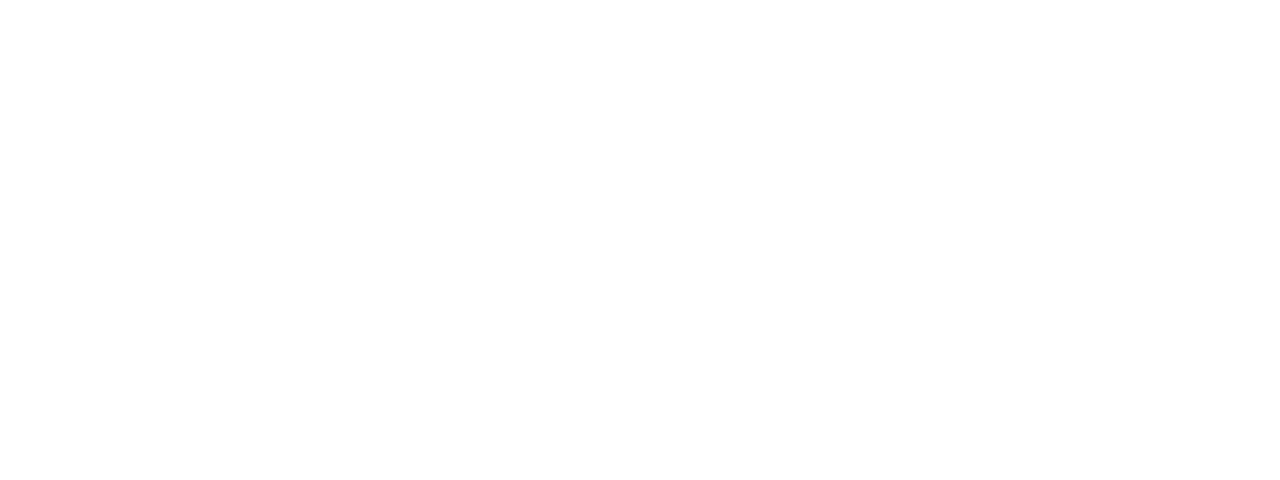
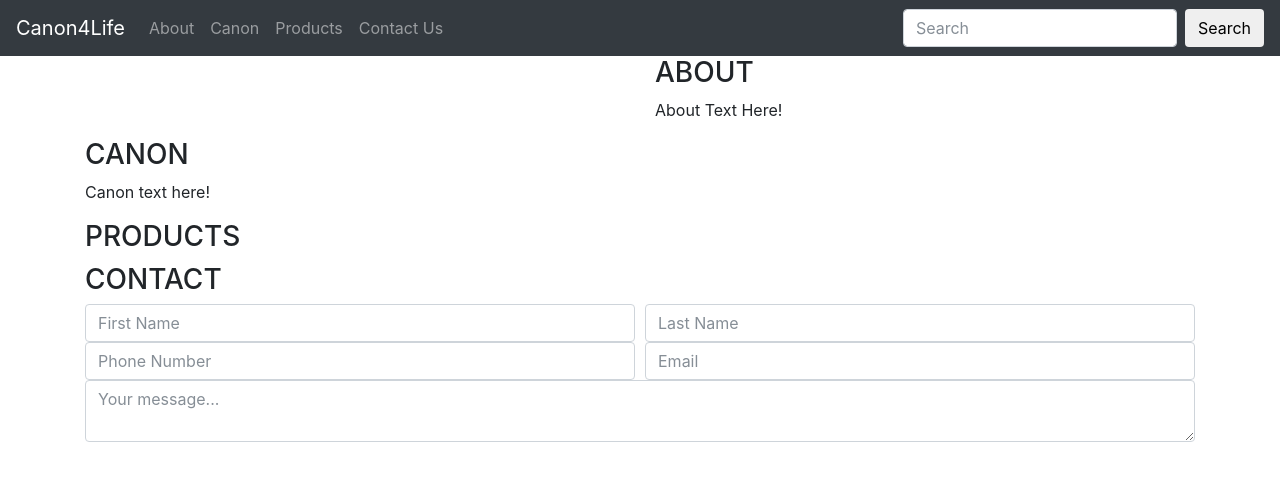
Before and after one commit to Jmorr10/30D30SD4, a plain HTML site: page index.html in a window 1280 px wide. Drawn offline with nearby package versions, Linux system fonts and the light colour scheme; a web font is replaced by a local one.

Commit message:
Started working on the basic HTML structure of the site.

```diff
--- a/index.html
+++ b/index.html
@@ -22,6 +22,115 @@
 
     </head>
     <body>
+        <header>
+
+            <nav class="navbar navbar-expand-lg navbar-dark bg-dark">
+				<a class="navbar-brand" href="#">Canon4Life</a>
+				<button class="navbar-toggler" type="button" data-toggle="collapse" data-target="#mobileNav"
+						aria-controls="mobileNav" aria-expanded="false" aria-label="Toggle navigation">
+					<span class="navbar-toggler-icon"></span>
+				</button>
+
+				<div class="collapse navbar-collapse" id="mobileNav">
+					<ul class="navbar-nav mr-auto mt-2 mt-lg-0">
+						<li class="nav-item">
+							<a class="nav-link" href="#about">About</a>
+						</li>
+						<li class="nav-item">
+							<a class="nav-link" href="#canon">Canon</a>
+						</li>
+						<li class="nav-item">
+							<a class="nav-link" href="#products">Products</a>
+						</li>
+						<li class="nav-item">
+							<a class="nav-link" href="#contact">Contact Us</a>
+						</li>
+					</ul>
+					<form id="searchForm" class="form-inline my-2 my-lg-0">
+						<input class="form-control mr-sm-2" type="search" placeholder="Search">
+						<button class="btn btn-default my-2 my-sm-0">Search</button>
+					</form>
+				</div>
+			</nav>
+        </header>
+        <main>
+			<div class="container">
+				<div class="row">
+					<div class="col-12 col-lg-6">
+						<div id="homeImg" aria-hidden="true" aria-label="Home section image"></div>
+					</div>
+					<div class="anchor-point" id="about" aria-hidden="true"></div>
+					<div class="col-12 col-lg-6">
+						<h3 class="section-header">ABOUT</h3>
+						<p>About Text Here!</p>
+					</div>
+				</div>
+				<div class="row">
+					<div class="anchor-point" aria-hidden="true" id="canon"></div>
+					<div class="col-12">
+						<h3 class="section-header">CANON</h3>
+					</div>
+					<div class="col-12">
+						<div class="canonImg" aria-hidden="true" aria-label="Canon section image"></div>
+					</div>
+					<div class="col-12">
+						<p>Canon text here!</p>
+					</div>
+				</div>
+				<div class="row">
+					<div class="anchor-point" aria-hidden="true" id="products"></div>
+					<div class="col-12">
+						<h3 class="section-header">PRODUCTS</h3>
+					</div>
+					<div class="col-12 d-flex flex-row flex-nowrap">
+						<div class="product"></div>
+						<div class="product"></div>
+						<div class="product"></div>
+						<div class="product"></div>
+						<div class="product"></div>
+						<div class="product"></div>
+					</div>
+				</div>
+				<div class="row">
+					<div class="anchor-point" id="contact" aria-hidden="true"></div>
+					<div class="col-12">
+						<h3 class="section-header">CONTACT</h3>
+						<form id="contactForm">
+							<div class="form-row">
+								<div class="col-md-6">
+									<input class="form-control" id="inputFirstName"
+										   name="first_name" type="text" placeholder="First Name">
+								</div>
+								<div class="col-md-6">
+									<input class="form-control" id="inputLastName"
+										   name="last_name" type="text" placeholder="Last Name" >
+								</div>
+							</div>
+							<div class="form-row">
+								<div class="col-md-6">
+									<input class="form-control" id="inputPhone"
+										   name="phone_number" type="text" placeholder="Phone Number">
+								</div>
+								<div class="col-md-6">
+									<input class="form-control" id="inputEmail"
+										   name="email" placeholder="Email" type="email">
+								</div>
+							</div>
+							<div class="form-row">
+								<div class="col-12">
+									<textarea class="form-control" id="inputMessage"
+											  name="message" placeholder="Your message..."></textarea>
+								</div>
+							</div>
+						</form>
+					</div>
+				</div>
+			</div>
+		</main>
+        <footer>
+
+		</footer>
+
         <script
                 src="https://code.jquery.com/jquery-3.2.1.min.js"
                 integrity="sha256-hwg4gsxgFZhOsEEamdOYGBf13FyQuiTwlAQgxVSNgt4="
```
